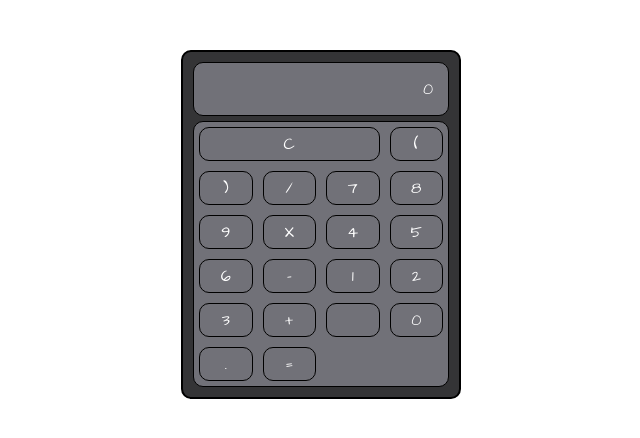
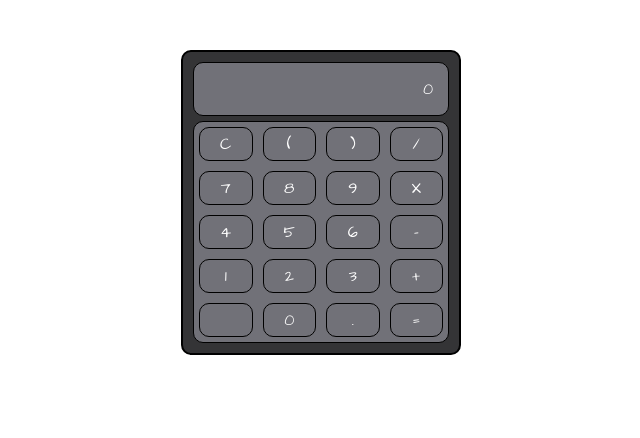
Before and after one commit to karananeja/calc, a plain HTML site: page index.html in a window 1280 px wide. Shown: the whole page, without its empty margins (319-959 px from the left). Drawn offline with Linux system fonts and the light colour scheme.

Commit message:
Update styles.css

```diff
--- a/styles.css
+++ b/styles.css
@@ -28,10 +28,6 @@ body {
     border-radius: 10px;
     margin-bottom: 5px;
     border: 1px solid black;
-}
-
-.clear-all {
-    grid-column: 1 / span 3;
 }
 
 .values {
```
